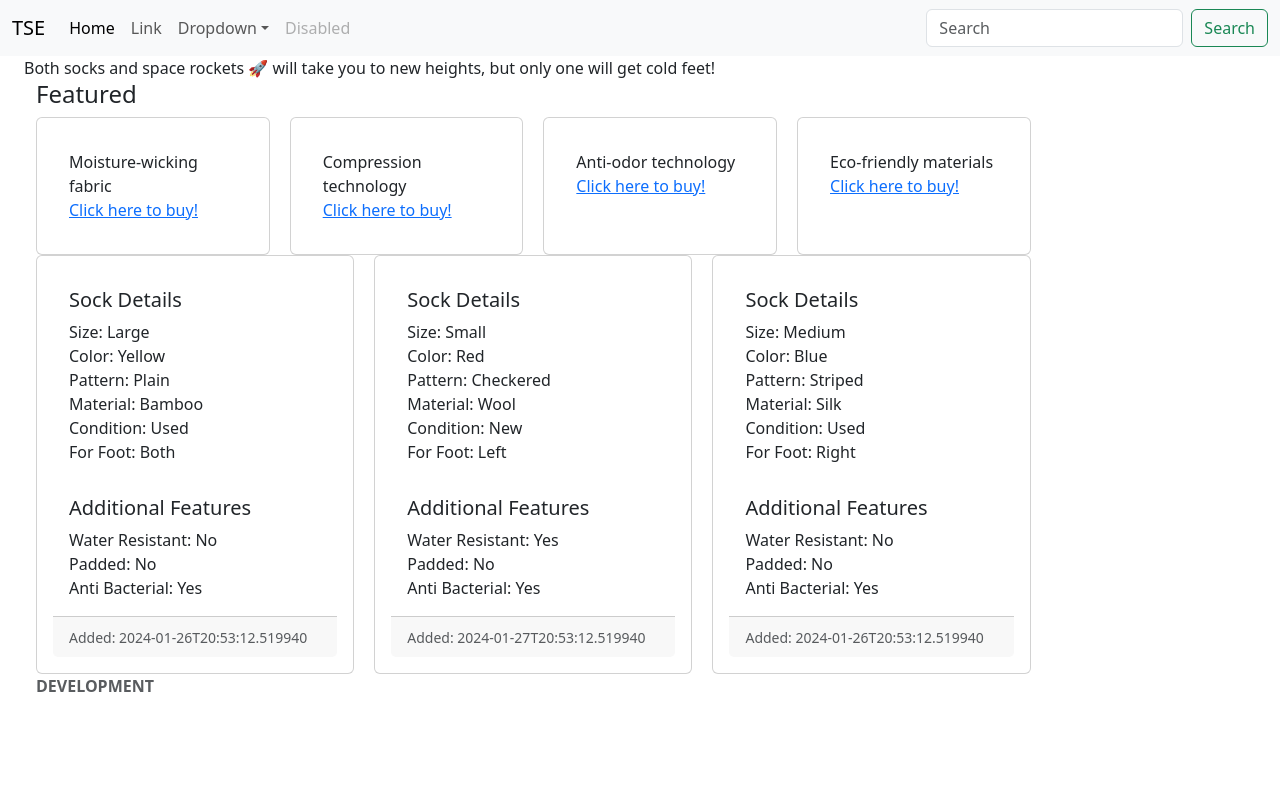
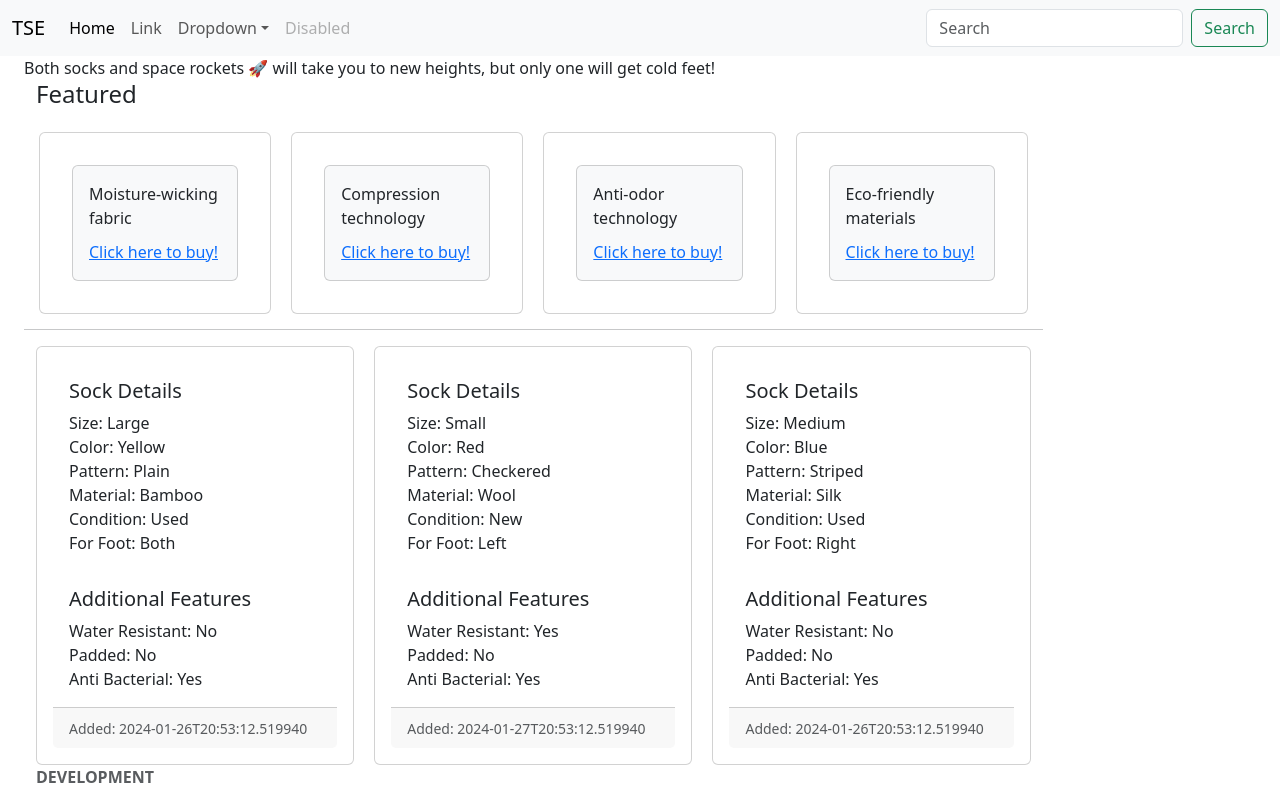
Before and after one commit to RickBrr/the-sock-exchange, a React (Vite) app in the folder react/: page / in a window 1280 px wide. Built offline with nearby package versions, Linux system fonts and the light colour scheme.

Commit message:
lab #3 fix

```diff
--- a/react/src/App.jsx
+++ b/react/src/App.jsx
@@ -4,6 +4,7 @@ import Footer from "./components/Footer";
 import Search from "./components/Search";
 import Feature from "./components/Feature";
 import promo_feature from "./assets/promo.json";
+import React, { useState, useEffect } from "react";
 
 function App() {
 
@@ -47,17 +48,18 @@ function App() {
           <div className="row">
             Both socks and space rockets 🚀 will take you to new heights, but only one will get cold feet!
             <h4>Featured</h4>
-            <div className="card-container" style={{display:"flex", flexWrap: 'wrap', gap:"20px"}}>
+            <div className="card-container d-flex flex-row justify-content-start" style={{ gap: "20px", padding: "15px" }}>
               {
                 promo_feature.map((promo) => (
-                  <Feature data={promo} />))
+                  <Feature key={promo.id} data={promo} />))
               }
             </div>
+            <hr></hr>
             <div className="card-container" style={{ display: 'flex', flexWrap: 'wrap', gap: '20px' }}>
-            {
-              sock_data.map((sock) => (
-              <Sock key={sock.id} data={sock} />))
-            }
+              {
+                sock_data.map((sock) => (
+                <Sock key={sock.id} data={sock} />))
+              }
             </div>
             <Footer environment="DEVELOPMENT" />
           </div>
--- a/react/src/components/Feature.jsx
+++ b/react/src/components/Feature.jsx
@@ -2,10 +2,12 @@ import React from "react";
 
 const Feature = (promos) => {
     return (
-        <div className="card" style={{ flex: '1', minWidth: '100px', maxWidth: '30%' }}>
+        <div className="card" style={{ flex: '1', minWidth: '100px', maxWidth: '45%' }}>
             <div className="card-body">
+            <div className="card bg-light" style={{gap: "10px"}}>
                 <div className="card-text">{promos.data.feature}</div>
                 <div><a href="#">Click here to buy!</a></div>
+            </div>
             </div>
         </div>
     )
```
